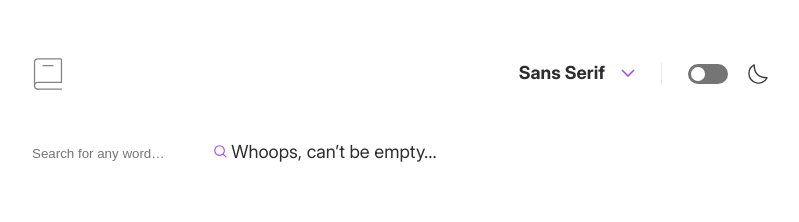
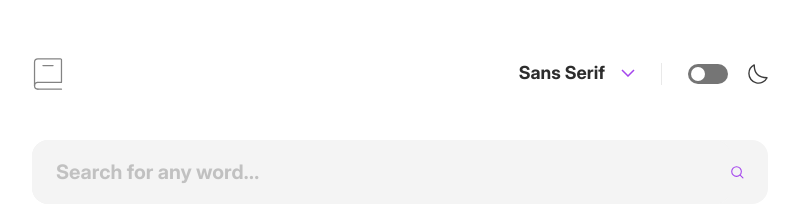
Before and after one commit to ZoitovNurulloh/dictionary-web-app, a plain HTML site: page index.html in a window 1280 px wide. Shown: the whole page, without its empty margins (240-1039 px from the left). Drawn offline with Linux system fonts and the light colour scheme.

Commit message:
Add form section styles

```diff
--- a/css/sass.css
+++ b/css/sass.css
@@ -230,6 +230,64 @@ body {
   margin-bottom: 1rem;
 }
 
+.form {
+  position: relative;
+  margin-bottom: 3rem;
+}
+.form__container {
+  display: flex;
+  flex-direction: column;
+}
+.form__group {
+  width: 100%;
+  display: flex;
+  align-items: center;
+  justify-content: center;
+  background-color: var(--form-bg-color);
+  border-radius: 1rem;
+}
+.form__group--err {
+  border: 1px solid var(red);
+}
+.form__input {
+  width: 100%;
+  border-radius: 1rem;
+  padding: 1.25rem 1.5rem 1.25rem 1.5rem;
+  outline: none;
+  margin-right: auto;
+  font-weight: 700;
+  font-size: 1.25rem;
+  line-height: 1.5rem;
+  color: var(--text-color);
+  background-color: var(--form-bg-color);
+  font-family: "Inter 28pt", "Arial", sans-serif;
+}
+.form__input[type=search]::-webkit-search-cancel-button {
+  -webkit-appearance: none;
+  appearance: none;
+}
+.form__input::placeholder {
+  color: var(--text-color);
+  opacity: 0.25;
+}
+.form__img {
+  display: block;
+  margin-right: 1.5rem;
+}
+.form__danger {
+  display: none;
+  position: absolute;
+  font-family: "Inter 28pt", "Arial", sans-serif;
+  top: 4.5rem;
+  color: var(--red);
+  font-size: 1.25rem;
+}
+
+@media only screen and (max-width: 769px) {
+  .form {
+    margin-bottom: 2.5rem;
+  }
+}
 @media only screen and (max-width: 376px) {
   .logo__img {
     width: 1.75rem;
@@ -250,6 +308,20 @@ body {
     font-size: 0.875rem;
     line-height: 1.5rem;
   }
+  .form {
+    margin-bottom: 1.5rem;
+  }
+  .form__input {
+    padding-top: 0.875rem;
+    padding-bottom: 0.875rem;
+    font-size: 1rem;
+    line-height: 1.25rem;
+  }
+  .form__danger {
+    font-size: 1rem;
+    line-height: 1.25rem;
+    top: 3.5rem;
+  }
 }
 
 /*# sourceMappingURL=sass.css.map */
```
